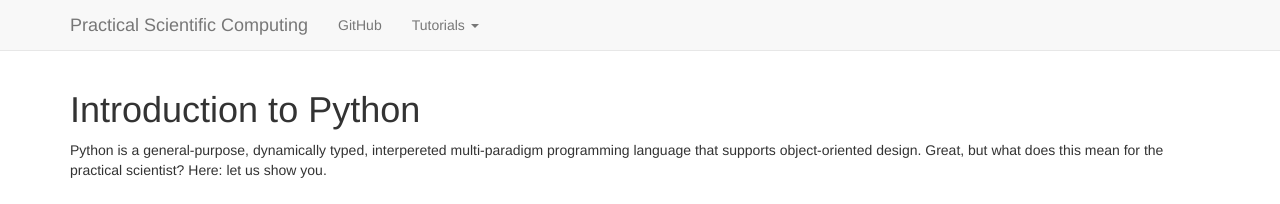
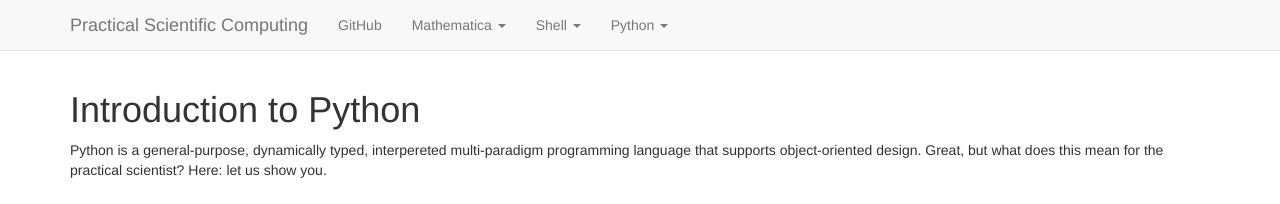
Before and after one commit to practical-scientific-computing/practical-scientific-computing.github.io, a Jekyll site: the page built from python-00-intro.md, in a window 1280 px wide. Shown: the top 204 px of the page. Built offline with Jekyll 4.4.1, drawn with Linux system fonts in a browser that asks for light colours; nearby versions of some CDN libraries; Markdown is read by kramdown in place of the engine named in the settings.

Commit message:
Split groups out in navbar. Only select groups will be displayed in the navbar as determined by _includes/bootstrap_navbar.html. All groups should have properly formatted names as they should appear in menus.

```diff
--- a/_includes/bootstrap_navbar.html
+++ b/_includes/bootstrap_navbar.html
@@ -13,25 +13,12 @@
         <div id="navbar" class="navbar-collapse collapse">
           <ul class="nav navbar-nav">
             <li><a href="https://github.com/practical-scientific-computing">GitHub</a></li>
-            <li class="dropdown">
-              <a href="#" class="dropdown-toggle" data-toggle="dropdown" role="button" aria-expanded="false">Tutorials <span class="caret"></span></a>
-              <ul class="dropdown-menu" role="menu">
-                <li class="dropdown-header">Mathematica</li>
-                  {% assign pages_list = site.pages %}
-                  {% assign group = 'mathematica' %}
-                  {% include pages_list %}
-                <li class="divider"></li>
-                <li class="dropdown-header">Shell</li>
-                  {% assign pages_list = site.pages %}
-                  {% assign group = 'shell' %}
-                  {% include pages_list %}
-                <li class="divider"></li>
-                <li class="dropdown-header">Python</li>
-                  {% assign pages_list = site.pages %}
-                  {% assign group = 'python' %}
-                  {% include pages_list %}
-              </ul>
-            </li>
+            {% assign group = 'Mathematica' %}
+            {% include nav_dropdown %}
+            {% assign group = 'Shell' %}
+            {% include nav_dropdown %}
+            {% assign group = 'Python' %}
+            {% include nav_dropdown %}
           </ul>
         </div><!--/.nav-collapse -->
       </div>
--- /dev/null
+++ b/_includes/nav_dropdown
@@ -0,0 +1,18 @@
+<li class="dropdown">
+  <a href="#" class="dropdown-toggle" data-toggle="dropdown" role="button"
+  aria-expanded="false">{{group}} <span class="caret"></span></a>
+  <ul class="dropdown-menu" role="menu">
+    {% assign pages_list = site.pages %}
+    {% for node in pages_list %}
+      {% if group == node.group %}
+        {% if page.url == node.url %}
+          <li class="active"><a href="{{node.url}}" class="active">{{node.title}}</a></li>
+        {% else %}
+          <li><a href="{{node.url}}">{{node.title}}</a></li>
+        {% endif %}
+      {% endif %}
+    {% endfor %}
+  </ul>
+</li>
+{% assign pages_list = nil %}
+{% assign group = nil %}
--- a/python-00-intro.md
+++ b/python-00-intro.md
@@ -1,7 +1,7 @@
 ---
 title: 00 - Introduction
 layout: default
-group: python
+group: Python
 ---
 
 Introduction to Python
```
